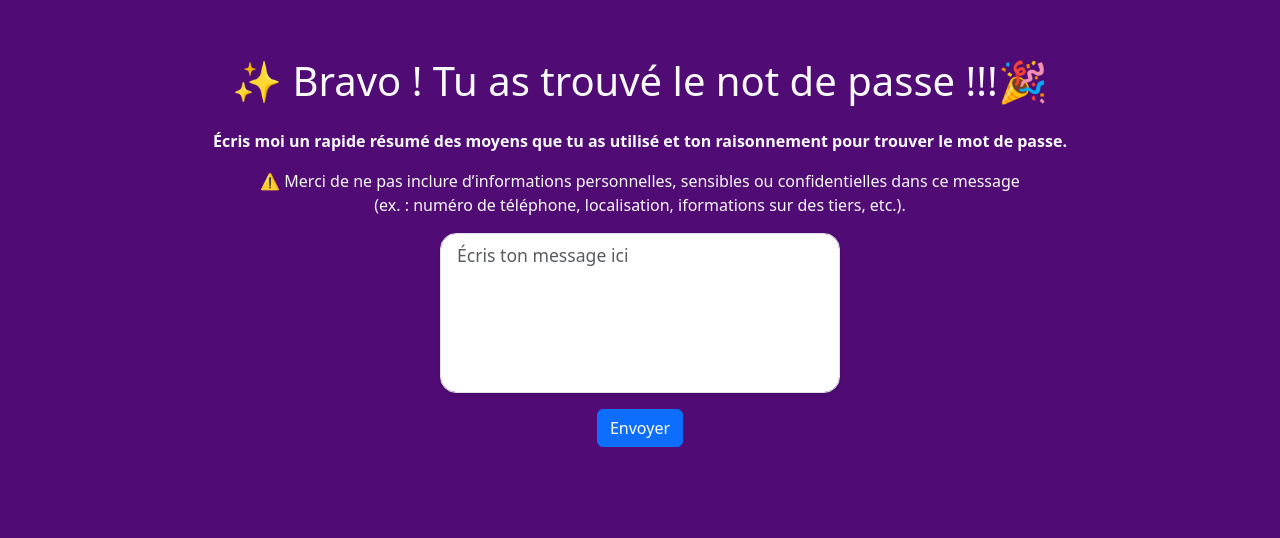
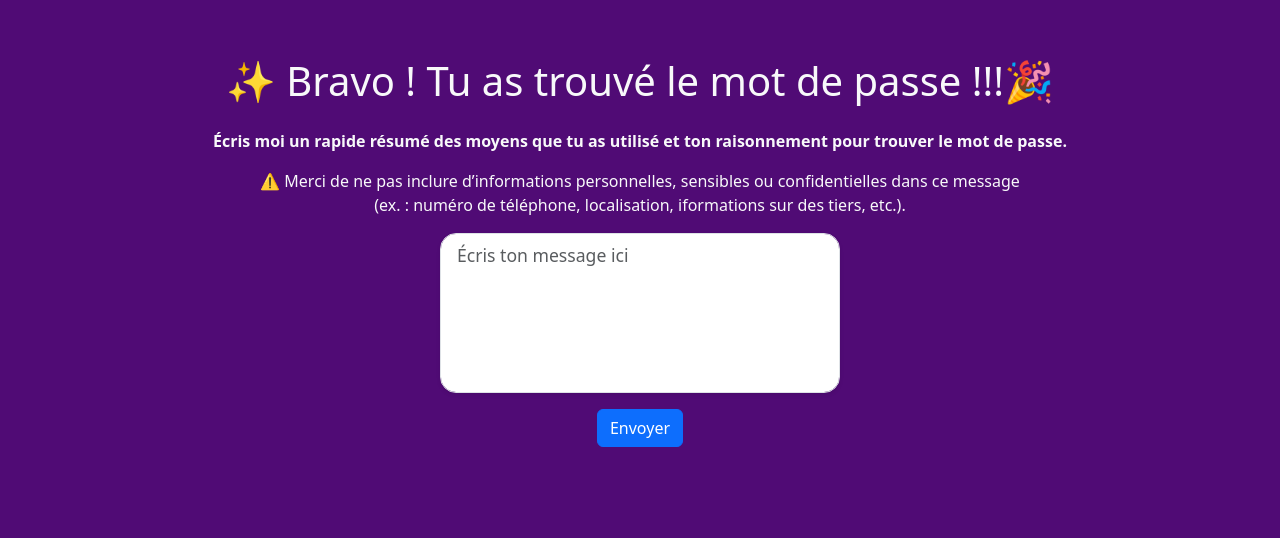
Before and after one commit to BMFA862/site_defiNamy, a plain HTML site: page page2.html in a window 1280 px wide. Shown: the part 148-686 px from the top of the page. Drawn offline with nearby package versions, Linux system fonts and the light colour scheme.

Commit message:
correctif txt

```diff
--- a/page2.html
+++ b/page2.html
@@ -38,7 +38,7 @@
 <body>
     <div class="d-flex align-items-center justify-content-center vh-100">
         <div class="w-100 text-center">
-            <h1 class="text-light mb-4 mx-4">✨ Bravo ! Tu as trouvé le not de passe !!!🎉</h1>
+            <h1 class="text-light mb-4 mx-4">✨ Bravo ! Tu as trouvé le mot de passe !!!🎉</h1>
             <p class="text-light mx-4 fw-bold">
                 Écris moi un rapide résumé des moyens que tu as utilisé et ton raisonnement pour trouver le mot de passe.
             </p>
```
